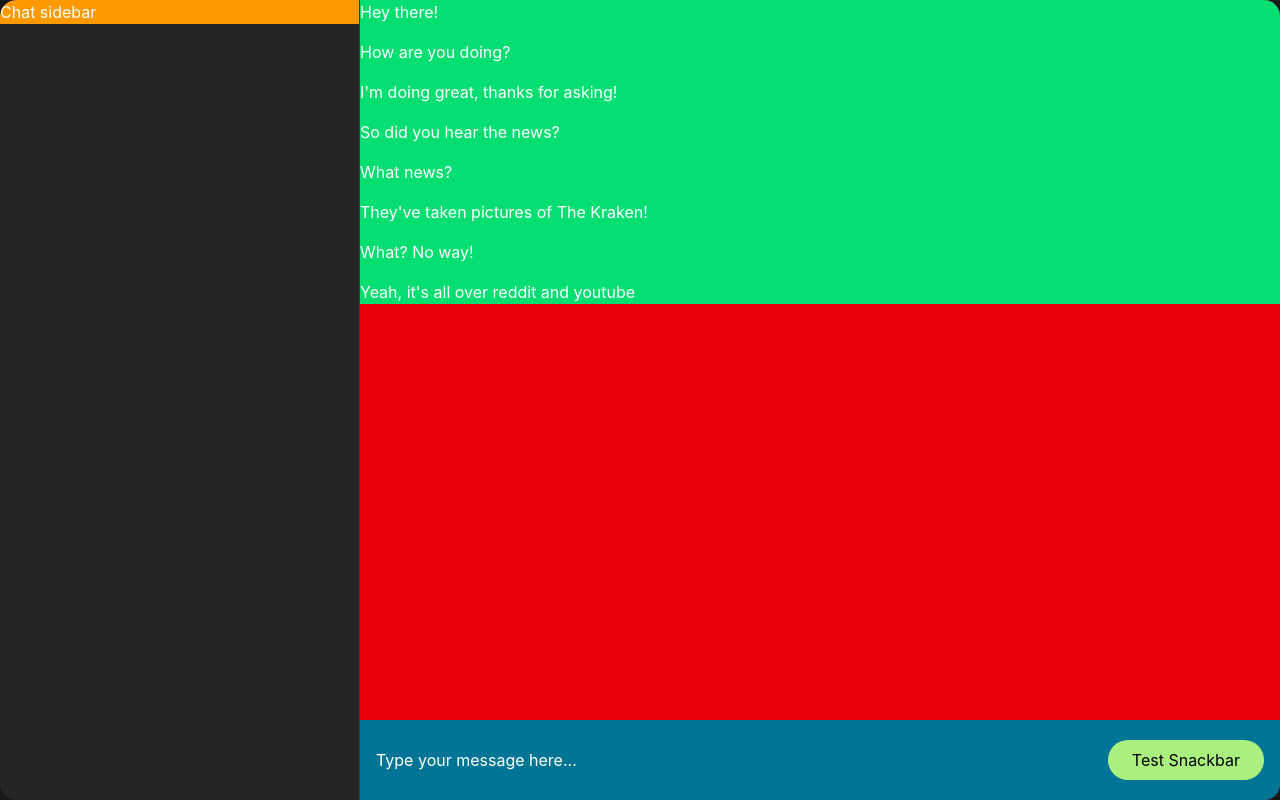
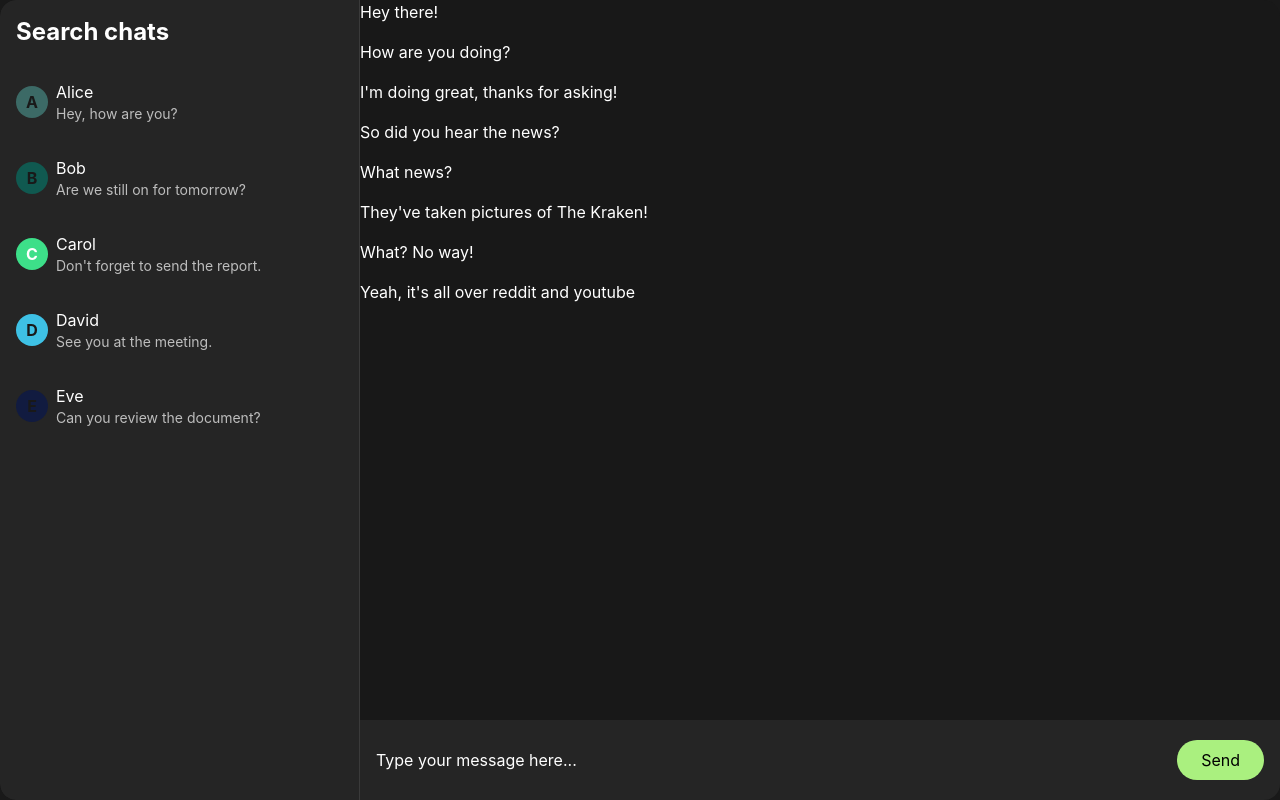
Before and after one commit to mikkvorning/gexchat-angular, an Angular app: page / in a window 1280 px wide. Built offline with nearby package versions, Linux system fonts and the light colour scheme.

Commit message:
Sidebar template scaffolding

```diff
--- a/src/app/features/chat/chat-main/chat-input/chat-input.html
+++ b/src/app/features/chat/chat-main/chat-input/chat-input.html
@@ -1,5 +1,5 @@
-<div class="h-20 bg-cyan-700 px-4 flex items-center justify-between">
+<div class="h-20 px-4 flex items-center justify-between">
   <span>Type your message here...</span>
 
-  <button matButton="filled" (click)="sendMessage()">Test Snackbar</button>
+  <button matButton="filled" (click)="sendMessage()">Send</button>
 </div>
--- a/src/app/features/chat/chat-main/chat-input/chat-input.scss
+++ b/src/app/features/chat/chat-main/chat-input/chat-input.scss
@@ -0,0 +1,5 @@
+:host {
+  background-color: var(--mat-sys-surface-variant);
+  color: var(--mat-sys-on-surface);
+  display: block;
+}
--- a/src/app/features/chat/chat-main/chat-input/chat-input.ts
+++ b/src/app/features/chat/chat-main/chat-input/chat-input.ts
@@ -12,6 +12,6 @@ export class ChatInput {
   constructor(private readonly snackbar: SnackbarService) {}
 
   sendMessage() {
-    this.snackbar.show('Snack error!', 'error');
+    this.snackbar.show('Message sent', 'info');
   }
 }
--- a/src/app/features/chat/chat-main/chat-main.html
+++ b/src/app/features/chat/chat-main/chat-main.html
@@ -1,4 +1,4 @@
-<div class="flex flex-col justify-between h-full bg-red-600 overflow-x-hidden">
+<div class="flex flex-col justify-between h-full overflow-x-hidden">
   <app-chat-messages />
   <app-chat-input />
 </div>
--- a/src/app/features/chat/chat-main/chat-messages/chat-messages.html
+++ b/src/app/features/chat/chat-main/chat-messages/chat-messages.html
@@ -1,5 +1,5 @@
 <!-- The chat messages that contains the history of sent messages  -->
-<div class="bg-green-400 flex flex-col gap-4">
+<div class="flex flex-col gap-4">
   <div>Hey there!</div>
   <div>How are you doing?</div>
   <div>I'm doing great, thanks for asking!</div>
--- a/src/app/features/chat/sidebar/sidebar.html
+++ b/src/app/features/chat/sidebar/sidebar.html
@@ -1 +1,23 @@
-<div class="bg-amber-500">Chat sidebar</div>
+<div class="sidebar p-4">
+  <div class="sidebar-search mb-4">
+    <h1 class="text-2xl font-bold">Search chats</h1>
+  </div>
+
+  <div class="sidebar-list flex-1 overflow-y-auto">
+    @for (contact of contacts; track contact.name; let i = $index ) {
+    <div class="sidebar-item">
+      <div
+        class="sidebar-item-avatar"
+        [style.background-color]="contact.avatar.color"
+        [style.color]="contact.avatar.textColor"
+      >
+        {{contact.name.charAt(0)}}
+      </div>
+      <div class="sidebar-item-content">
+        <h2>{{contact.name}}</h2>
+        <p>{{contact.lastMessage}}</p>
+      </div>
+    </div>
+    }
+  </div>
+</div>
--- a/src/app/features/chat/sidebar/sidebar.scss
+++ b/src/app/features/chat/sidebar/sidebar.scss
@@ -0,0 +1,21 @@
+@reference "../../../../tailwind.css";
+
+.sidebar-item {
+  @apply py-4 cursor-pointer hover:bg-sys-outline-variant flex flex-row gap-2 items-center;
+
+  .sidebar-item-avatar {
+    @apply size-8 rounded-full flex items-center justify-center font-bold uppercase;
+  }
+
+  .sidebar-item-content {
+    @apply flex flex-col;
+
+    > h1 {
+      @apply text-lg font-semibold;
+    }
+
+    > p {
+      @apply text-sm text-sys-on-surface-variant;
+    }
+  }
+}
--- a/src/app/features/chat/sidebar/sidebar.ts
+++ b/src/app/features/chat/sidebar/sidebar.ts
@@ -1,4 +1,5 @@
 import { Component } from '@angular/core';
+import { generateAvatarColor, shouldUseWhiteText } from '@shared/utils/colors';
 
 @Component({
   selector: 'app-sidebar',
@@ -7,5 +8,22 @@ import { Component } from '@angular/core';
   styleUrl: './sidebar.scss',
 })
 export class Sidebar {
-
+  // prettier-ignore
+  contacts = [
+    { name: 'Alice', lastMessage: 'Hey, how are you?' },
+    { name: 'Bob', lastMessage: 'Are we still on for tomorrow?' },
+    { name: 'Carol', lastMessage: "Don't forget to send the report." },
+    { name: 'David', lastMessage: 'See you at the meeting.' },
+    { name: 'Eve', lastMessage: 'Can you review the document?' },
+    /* eslint-disable max-len */
+  ].map((contact) => ({
+    ...contact,
+    avatar: {
+      color: generateAvatarColor(contact.name),
+      textColor: shouldUseWhiteText(generateAvatarColor(contact.name))
+        ? getComputedStyle(document.documentElement).getPropertyValue('--mat-sys-surface')
+        : getComputedStyle(document.documentElement).getPropertyValue('--mat-sys-on-surface'),
+    },
+  }));
+  /* eslint-enable max-len */
 }
```
